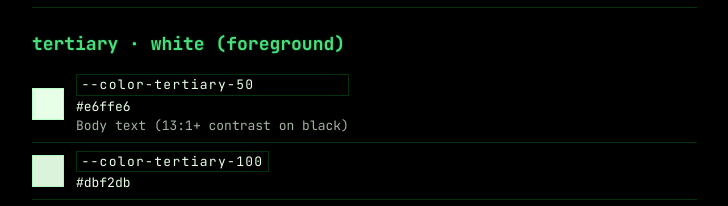
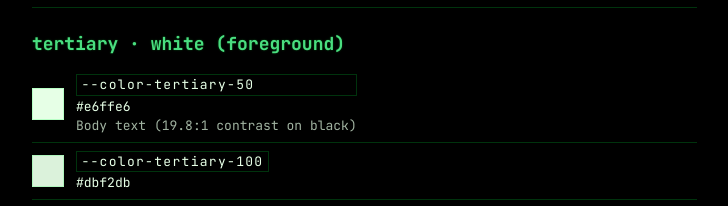
Before and after one commit to erikunha/portfolio, a Next.js app: page /design-system/tokens in a window 1280 px wide. Shown: the part 2484-2690 px from the top of the page, without its empty margins (293-1021 px from the left). Built offline with nearby package versions, Linux system fonts and the light colour scheme.

Commit message:
docs(design-system): state the measured tertiary-50 contrast
tertiary-50 on black is 19.81:1, not 13:1.

```diff
--- a/app/(en)/design-system/tokens/page.mdx
+++ b/app/(en)/design-system/tokens/page.mdx
@@ -64,7 +64,7 @@ Use `text-secondary` for new secondary text instead of `primary-300`,
 
 ### tertiary · white (foreground)
 
-<ColorSwatch token="tertiary-50" usage="Body text (13:1+ contrast on black)" />
+<ColorSwatch token="tertiary-50" usage="Body text (19.8:1 contrast on black)" />
 <ColorSwatch token="tertiary-100" />
 <ColorSwatch token="tertiary-200" />
 <ColorSwatch token="tertiary-300" />
```
